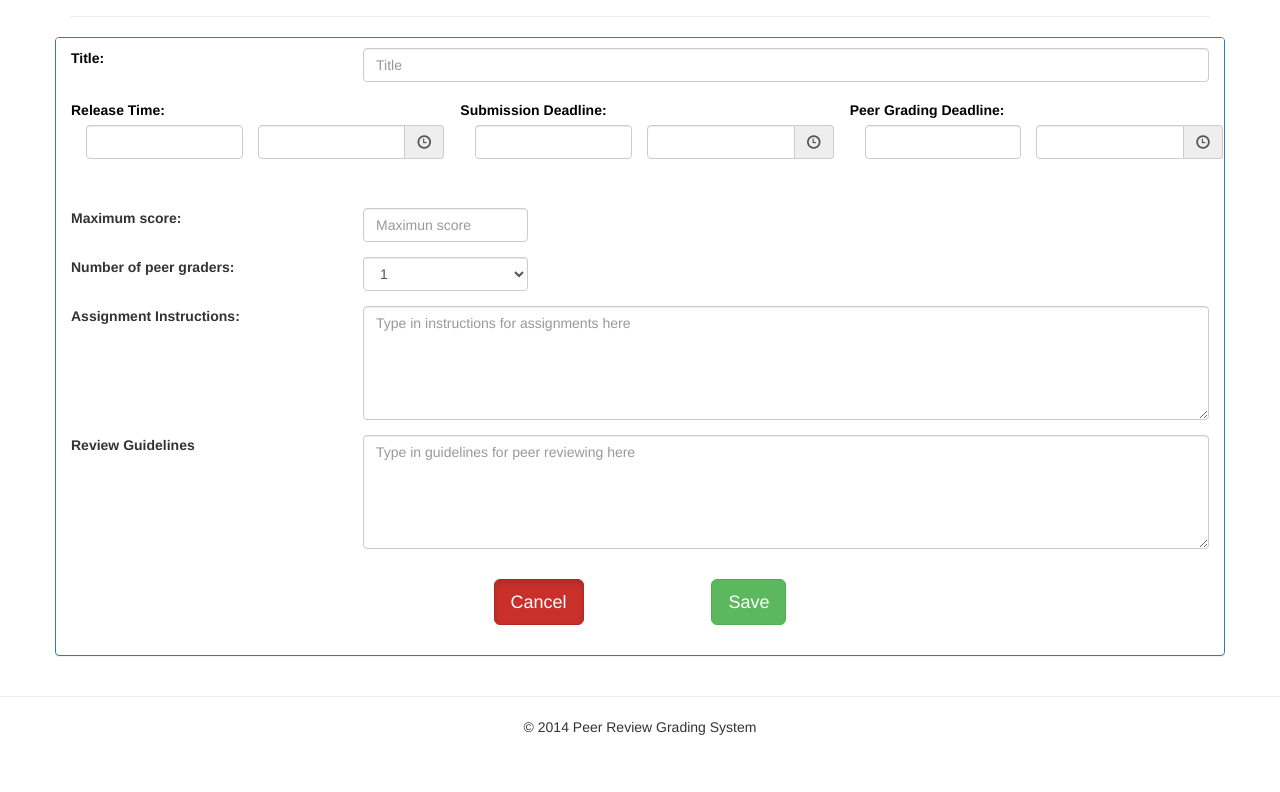
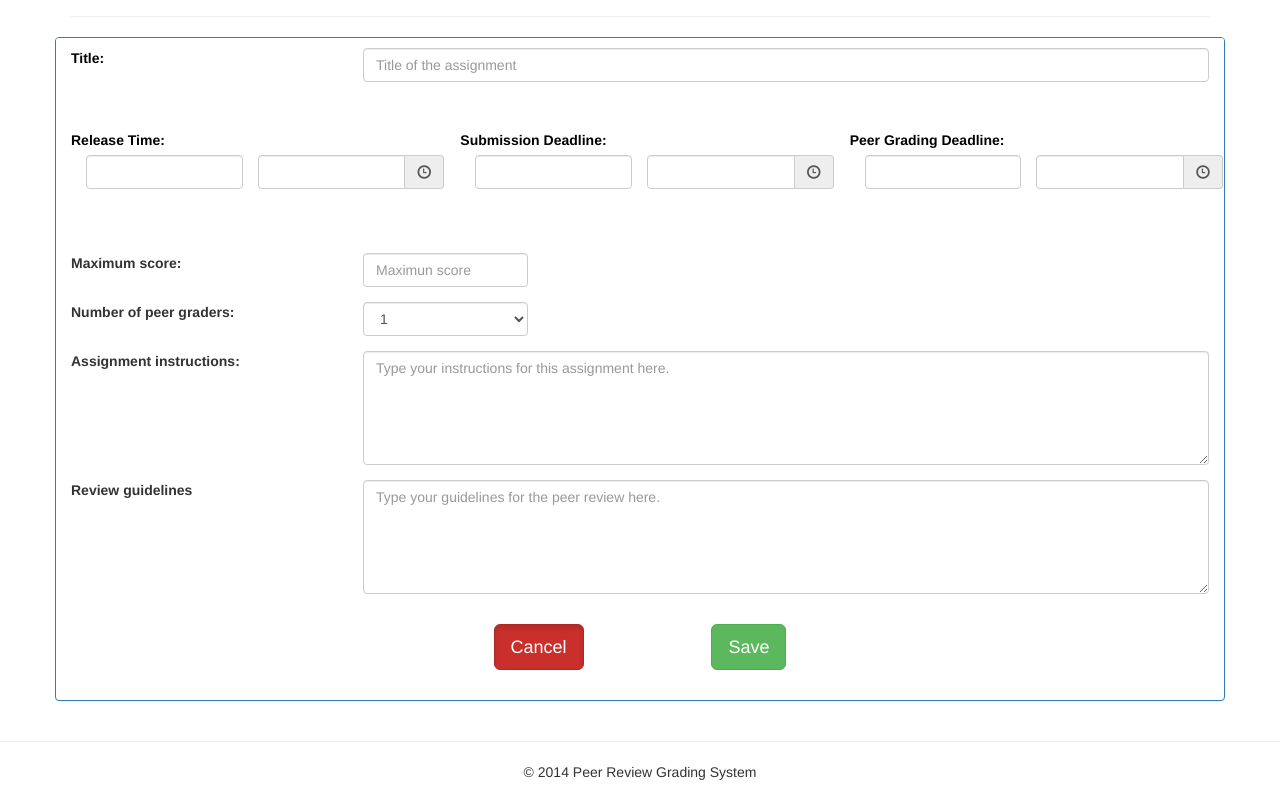
Before and after one commit to alexyuktanon/Peer-Review-Grading-System, a plain HTML site: page instructor-new-assignment.html in a window 1280 px wide. Shown: the part 119-911 px from the top of the page. Before the commit the page ends 866 px from the top, so only its background shows below. Drawn offline with nearby package versions, Linux system fonts and the light colour scheme.

Commit message:
Improve UI of new assignment page and improve place holder wordings.

```diff
--- a/instructor-new-assignment.html
+++ b/instructor-new-assignment.html
@@ -54,15 +54,15 @@
       <div class="panel panel-primary">
         <div class="panel-heading" id="assignment-1">
           <div class="form-group">
-              <div class="row">
+            <div class="row" style="margin-bottom:30px;">
               <label for="newassignmentTitle" class="col-sm-3 control-label">
                 Title:
               </label>
               <div class="col-sm-9">
-                <input type="text" class="form-control" id="newassignmentTitle" placeholder="Title">
+                <input type="text" class="form-control" id="newassignmentTitle" placeholder="Title of the assignment">
               </div>
             </div>
-            <div class="row">
+            <div class="row" style="margin-bottom:30px;">
               <table id="assignment-new-area" class="table" style="margin-left:7px;">
                 <tbody>
                   <tr>
@@ -156,19 +156,19 @@
 
           <div class="form-group row">
             <label for="inputInstructions" class="col-sm-3" control-label>
-              Assignment Instructions:
+              Assignment instructions:
             </label>
             <div class="col-sm-9">
-              <textarea class="form-control" id="inputInstructions" placeholder="Type in instructions for assignments here" rows="5"></textarea>
+              <textarea class="form-control" id="inputInstructions" placeholder="Type your instructions for this assignment here." rows="5"></textarea>
             </div>
           </div>
 
            <div class="form-group row">
             <label for="inputGuidelines" class="col-sm-3" control-label>
-              Review Guidelines
+              Review guidelines
             </label>
             <div class="col-sm-9">
-              <textarea class="form-control" id="iinputGuidelines" placeholder="Type in guidelines for peer reviewing here" rows="5"></textarea>
+              <textarea class="form-control" id="iinputGuidelines" placeholder="Type your guidelines for the peer review here." rows="5"></textarea>
             </div>
           </div>
         </div>
```
